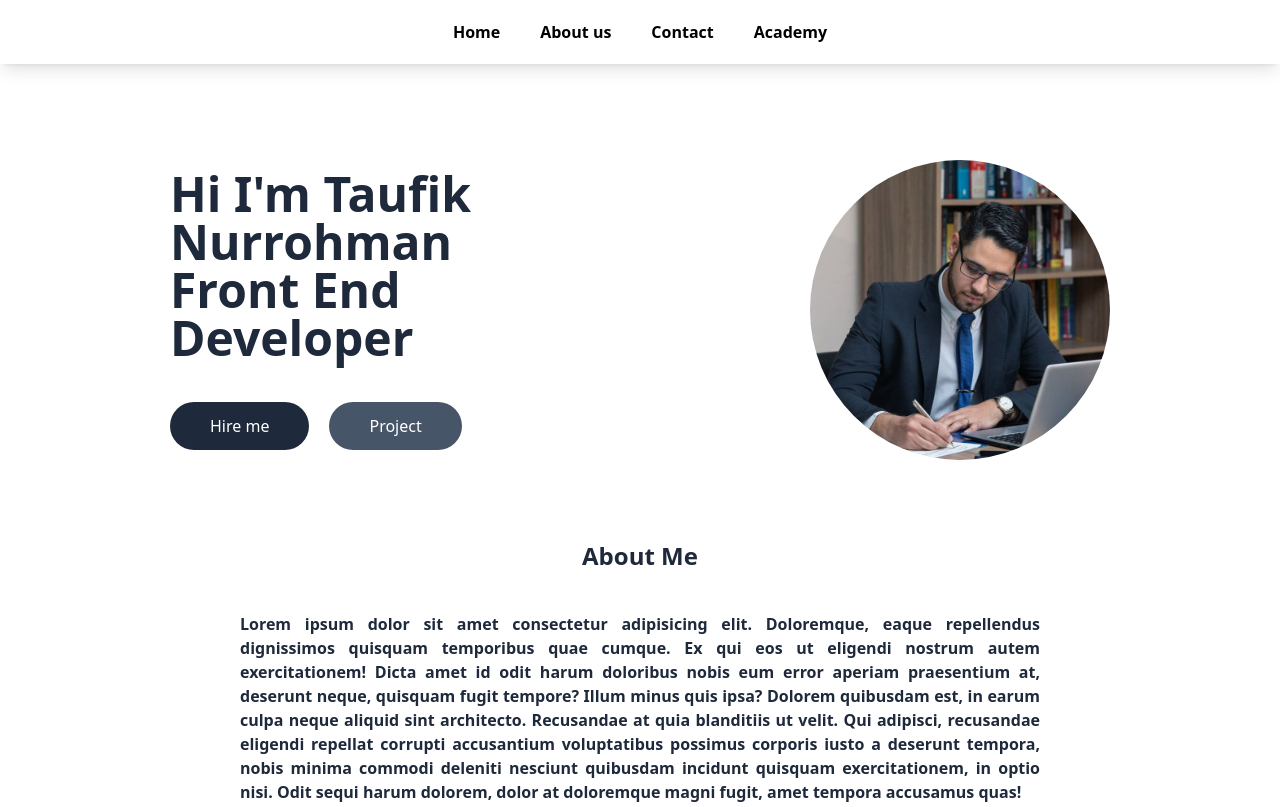
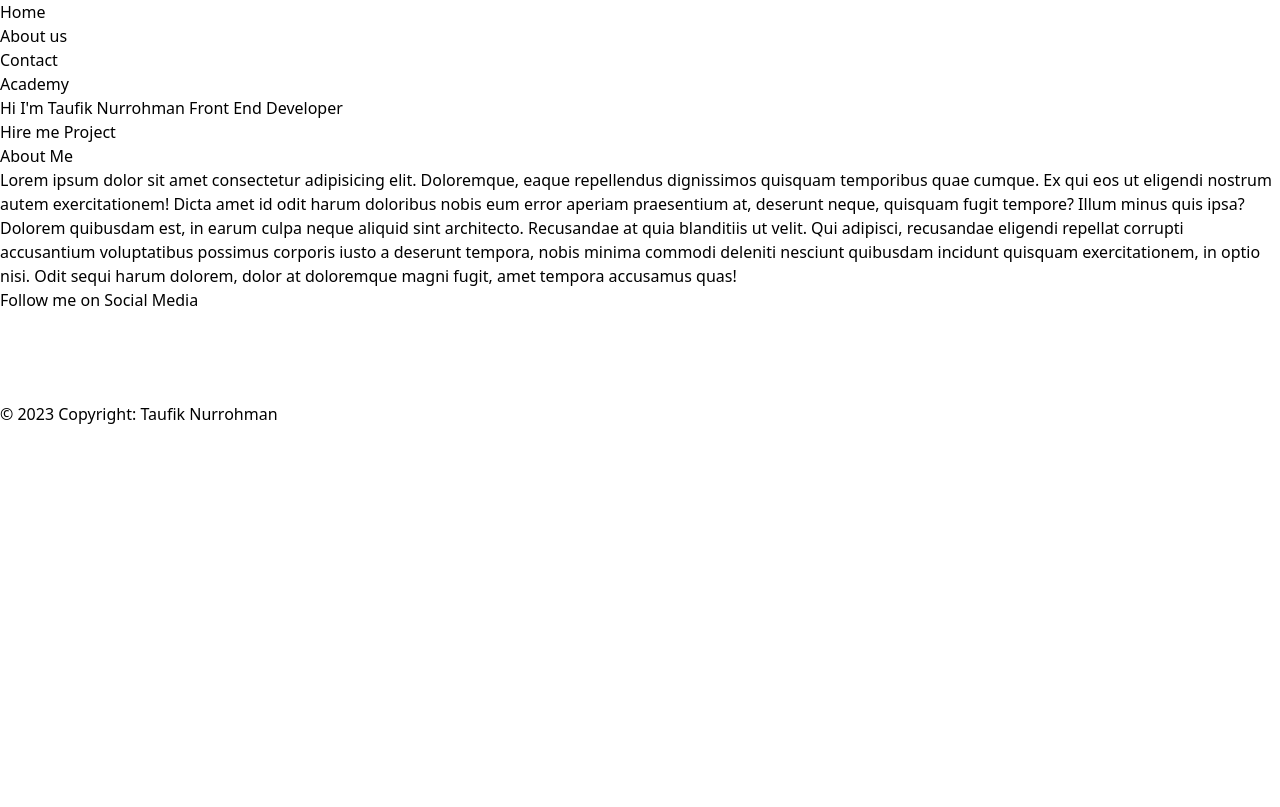
Before and after one commit to ngodeing/Training-Corner, a website: page src/index.html in a window 1280 px wide. Shown: the top 807 px of the page. Drawn offline with Linux system fonts and the light colour scheme.

Commit message:
setup awal

```diff
--- a/src/index.html
+++ b/src/index.html
@@ -6,45 +6,45 @@
     <link rel="stylesheet" href="/dist/output.css">
     <title>Document</title>
 </head>
-<body class="flex flex-col justify-center gap-10 md:gap-20 pt-20">
+<body>
     <nav>
-        <ul class="navbar">
+        <ul>
             <li><a href="#">Home</a></li>
             <li><a href="#">About us</a></li>
             <li><a href="#">Contact</a></li>
             <li><a href="#">Academy</a></li>
         </ul>
     </nav>
-<section class="flex flex-col md:flex-row justify-center items-center gap-20 md:gap-60">
-    <div class="flex flex-col gap-10 w-[200px] md:w-auto">
+<section>
+    <div>
         <div>
-            <h1 class="title">Hi I'm Taufik Nurrohman Front End Developer</h1>
+            <h1>Hi I'm Taufik Nurrohman Front End Developer</h1>
         </div>
-        <div class="w-[200px] md:w-[400px] flex flex-row gap-2 md:gap-5">
-            <button class="btn">
+        <div>
+            <button>
                 <a href="#">Hire me</a>
             </button>
-            <button class="btn bg-slate-600">
+            <button>
                 <a href="#">Project</a>
             </button>
         </div>
     </div>
     <div>
-        <img src="profile.jpg" alt="" class="image-circle">
+        <img>
     </div>
 </section>
-<section class=" flex justify-center flex-col gap-10">
-    <h1 class="title2">About Me</h1>
-    <p class="paragraph">Lorem ipsum dolor sit amet consectetur adipisicing elit. Doloremque, eaque repellendus dignissimos quisquam temporibus quae cumque. Ex qui eos ut eligendi nostrum autem exercitationem! Dicta amet id odit harum doloribus nobis eum error aperiam praesentium at, deserunt neque, quisquam fugit tempore? Illum minus quis ipsa? Dolorem quibusdam est, in earum culpa neque aliquid sint architecto. Recusandae at quia blanditiis ut velit. Qui adipisci, recusandae eligendi repellat corrupti accusantium voluptatibus possimus corporis iusto a deserunt tempora, nobis minima commodi deleniti nesciunt quibusdam incidunt quisquam exercitationem, in optio nisi. Odit sequi harum dolorem, dolor at doloremque magni fugit, amet tempora accusamus quas!</p>
+<section>
+    <h1>About Me</h1>
+    <p>Lorem ipsum dolor sit amet consectetur adipisicing elit. Doloremque, eaque repellendus dignissimos quisquam temporibus quae cumque. Ex qui eos ut eligendi nostrum autem exercitationem! Dicta amet id odit harum doloribus nobis eum error aperiam praesentium at, deserunt neque, quisquam fugit tempore? Illum minus quis ipsa? Dolorem quibusdam est, in earum culpa neque aliquid sint architecto. Recusandae at quia blanditiis ut velit. Qui adipisci, recusandae eligendi repellat corrupti accusantium voluptatibus possimus corporis iusto a deserunt tempora, nobis minima commodi deleniti nesciunt quibusdam incidunt quisquam exercitationem, in optio nisi. Odit sequi harum dolorem, dolor at doloremque magni fugit, amet tempora accusamus quas!</p>
 </section>
-<footer class="bg-slate-900 py-10 flex flex-col justify-center gap-10">
-    <h1 class="title2 text-white">Follow me on Social Media</h1>
-    <div class="flex flex-row gap-10 mx-auto">
+<footer>
+    <h1>Follow me on Social Media</h1>
+    <div>
         <img src="instagram.png" class="icon">
         <img src="linkedin.png" class="icon">
         <img src="github.png" class="icon">
     </div>
-    <p class="paragraph text-white text-center">© 2023 Copyright: Taufik Nurrohman</p>
+    <p>© 2023 Copyright: Taufik Nurrohman</p>
 </footer>
 </body>
 </html>
--- a/src/input.css
+++ b/src/input.css
@@ -1,27 +1,3 @@
 @tailwind base;
 @tailwind components;
 @tailwind utilities;
-
-@layer components{
-    .navbar{
-        @apply fixed top-0 w-full flex flex-row justify-center py-5 md:gap-10 shadow-lg font-semibold bg-white text-xs gap-5 md:text-base;
-    }
-    .title{
-        @apply md:text-5xl text-slate-800 font-bold text-3xl md:w-[400px] text-center md:text-left;
-    }
-    .btn{
-        @apply md:px-10 md:py-3 bg-slate-800 text-white rounded-full px-5 py-2;
-    }
-    .image-circle {
-        @apply md:w-[300px] rounded-full aspect-square w-[200px];
-    }
-    .icon {
-        @apply w-[30px] aspect-square;
-    }
-    .title2{
-        @apply md:text-2xl text-slate-800 font-bold text-center text-lg;
-    }
-    .paragraph{
-        @apply text-slate-800 text-justify font-semibold mx-auto w-[80%] md:w-[800px];
-    }
-}
```
